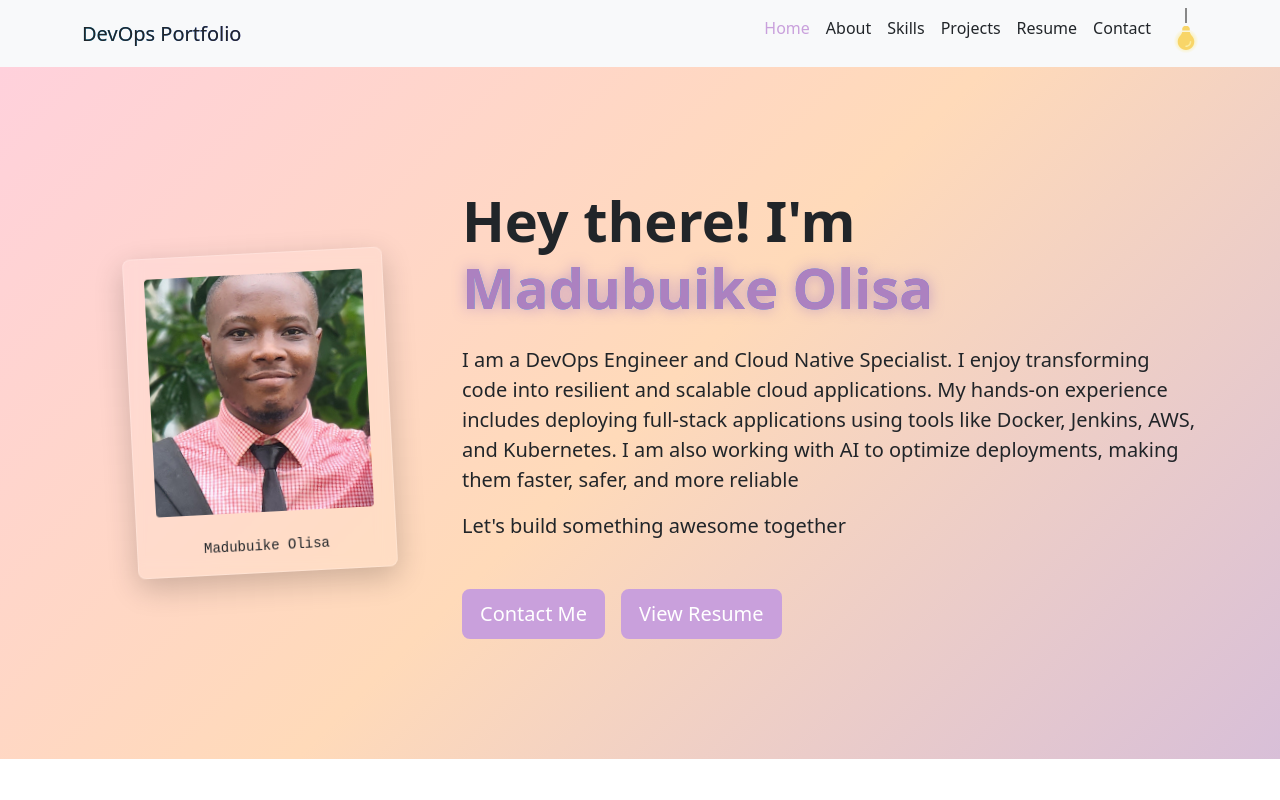
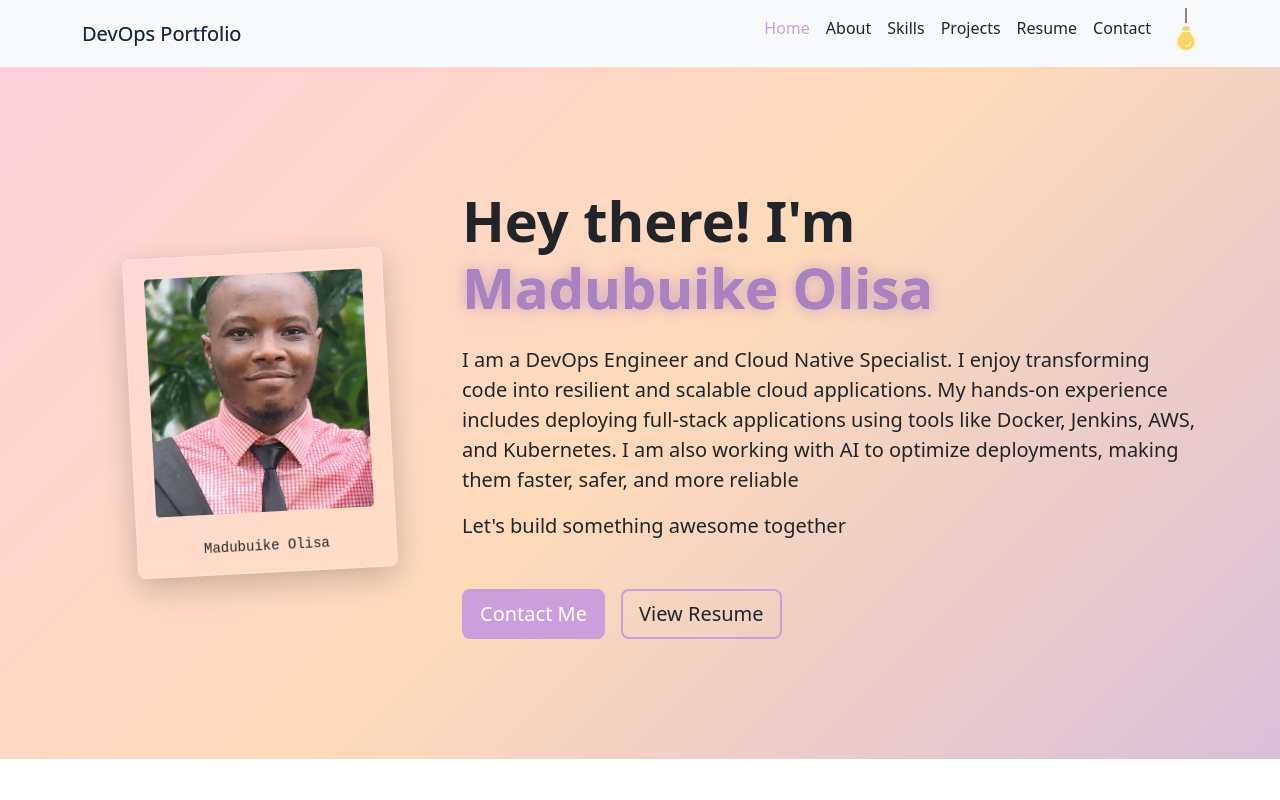
Before and after one commit to SirOlisa/portfolio, a React (Create React App) app in the folder frontend/: page / in a window 1280 px wide. Shown: the top 800 px of the page. Built offline with nearby package versions, Linux system fonts and the light colour scheme; no server answers.

Commit message:
Update Home.jsx, brought back isdarkmode and changed button className

```diff
--- a/frontend/src/components/Home.jsx
+++ b/frontend/src/components/Home.jsx
@@ -85,7 +85,7 @@ const SkillIconContainer = styled.div`
 
 
 const Home = () => {
- // const { isDarkMode } = useContext(ThemeContext);
+  const { isDarkMode } = useContext(ThemeContext);
 
   useEffect(() => {
     // Reveal animation on scroll
@@ -131,7 +131,7 @@ const Home = () => {
                 <Button href="#contact" variant="primary" size="lg" className="cta-button glow-button me-3">
                   Contact Me
                 </Button>
-                <Button href="#resume" variant="primary" size="lg" className="cta-button glow-button me-3">
+                <Button href="#resume" variant={isDarkMode ? "outline-light" : "outline-dark"}  size="lg" className="cta-button glow-button me-3">
                   View Resume
                 </Button>
               </div>
```
